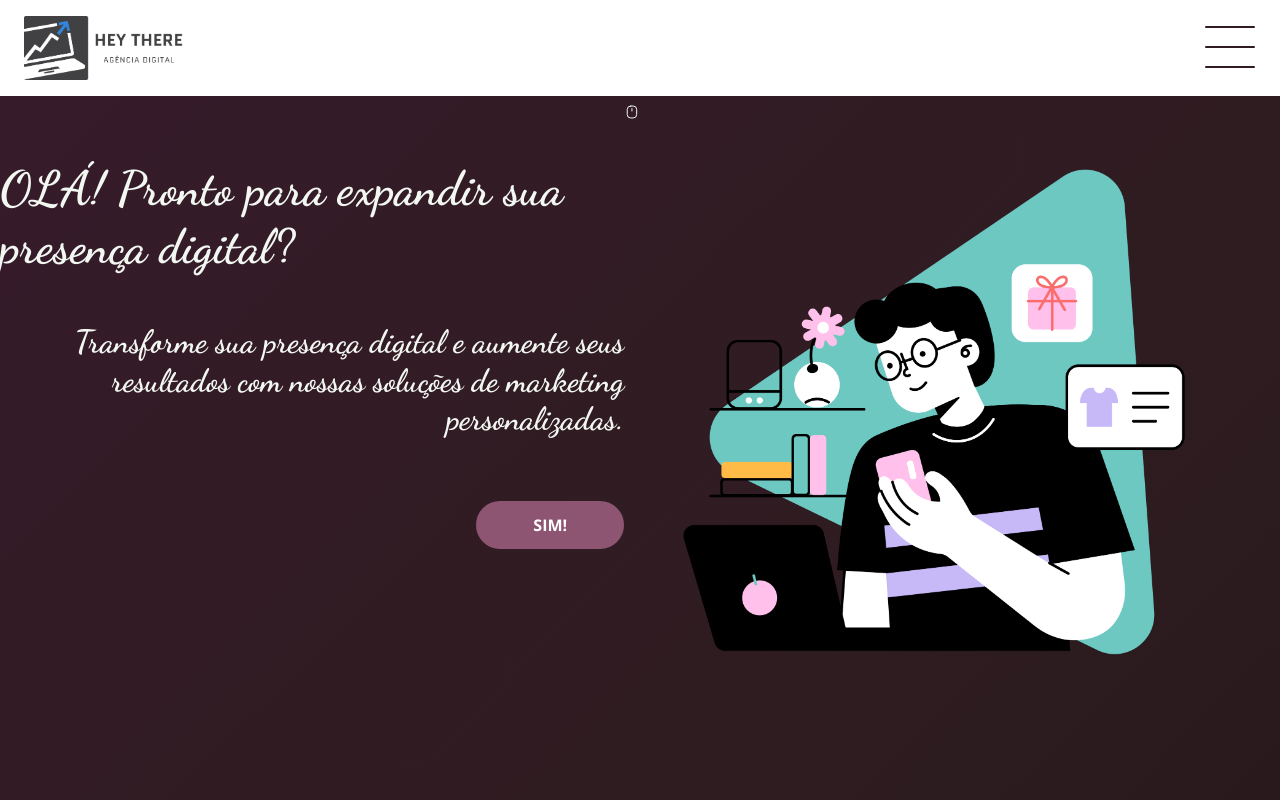
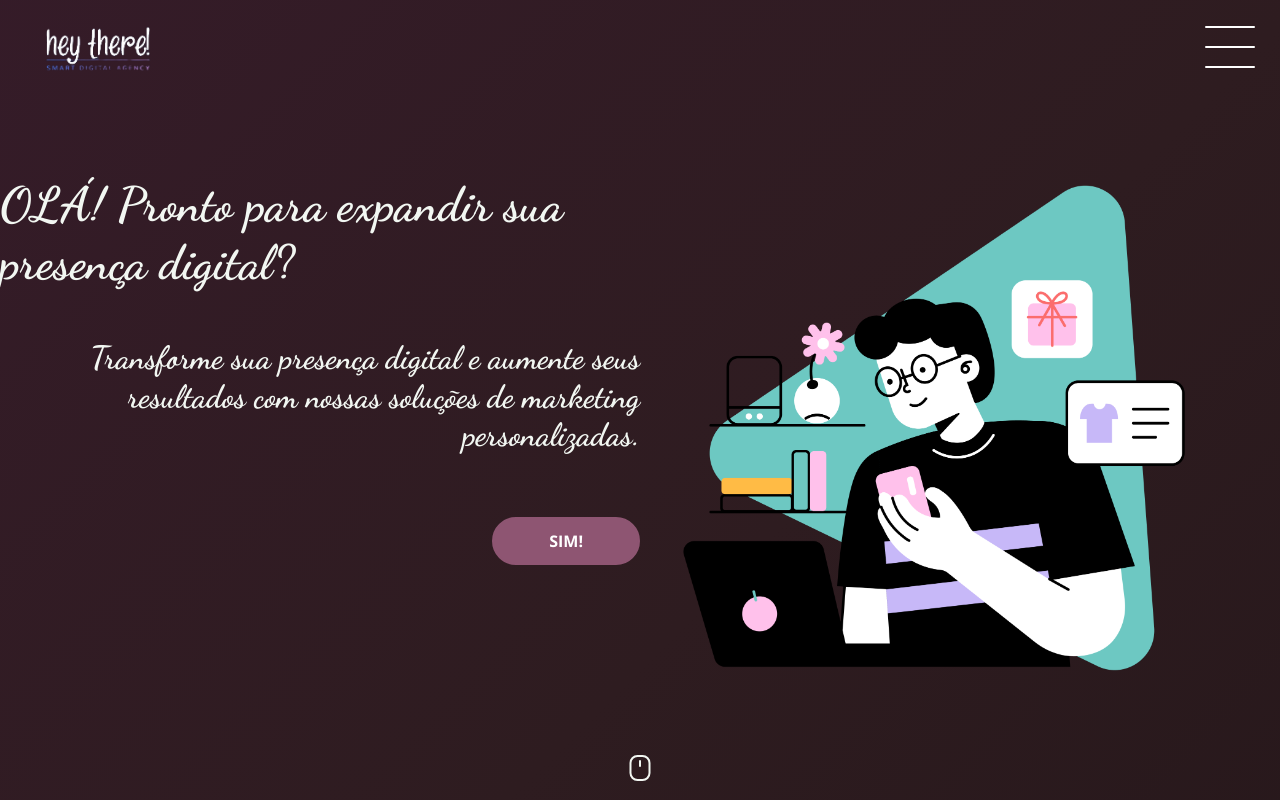
Before and after one commit to ribeirojer/Sausage, a React (Vite) app: page / in a window 1280 px wide. Shown: the top 800 px of the page. Built offline with nearby package versions, Linux system fonts and the light colour scheme.

Commit message:
edit header

```diff
--- a/src/App.tsx
+++ b/src/App.tsx
@@ -1,15 +1,34 @@
 import Header from './components/Header'
 import Footer from './components/Footer'
 import { Outlet } from 'react-router-dom'
+import styled from 'styled-components';
+
+const Wrapper = styled.div`
+  background: linear-gradient(-45deg, #050404, #2e1c20, #4a1942, #893168);
+  background-size: 400% 400%;
+  animation: backgroundTransition 8s ease-in-out infinite;
+
+  @keyframes backgroundTransition {
+    0% {
+      background-position: 0% 80%;
+    }
+    50% {
+      background-position: 80% 100%;
+    }
+    100% {
+      background-position: 0% 90%;
+    }
+  }
+`;
 
 function App() {
 
   return (
-    <>
+    <Wrapper>
       <Header/>
       <Outlet/>
       <Footer/>
-    </>
+    </Wrapper>
   )
 }
 
--- a/src/components/Footer/Styles.ts
+++ b/src/components/Footer/Styles.ts
@@ -2,7 +2,6 @@ import styled from "styled-components";
 
 export const FooterContainer = styled.footer`
   padding: 2rem 0;
-  background-color: #fff;
   display: flex;
   flex-wrap: wrap;
   justify-content: space-between;
--- a/src/components/Header/Styles.ts
+++ b/src/components/Header/Styles.ts
@@ -1,14 +1,17 @@
 import styled from "styled-components";
+
+const colorClara = "#C7B8F8";
+const colorBranca = "#fff";
+const colorEscura = "#2e1c20";
 
 export const Container = styled.header`
   display: flex;
   align-items: center;
   justify-content: space-between;
-  background-color: #fff;
   padding: 1rem 1.5rem;
 
   img {
-    height: 64px;
+    height: 5rem;
   }
 
   /* Menu Hamburguer */
@@ -33,7 +36,7 @@ export const Container = styled.header`
   .checkbox .trace {
     width: 50px;
     height: 2px;
-    background-color: #2e1c20;
+    background-color: ${colorBranca};
     position: absolute;
     border-radius: 4px;
     transition: 0.5s ease-in-out;
@@ -64,7 +67,7 @@ export const Container = styled.header`
     height: 40px;
     width: 40px;
     border-radius: 50%;
-    box-shadow: 0px 0px 0px 0px #ffffff;
+    box-shadow: 0px 0px 0px 0px ${colorBranca};
     z-index: -1;
     transition: 400ms ease-in-out 0s;
   }
@@ -89,7 +92,7 @@ export const Container = styled.header`
   }
   .menu-itens ul li a {
     margin: 1rem 0;
-    color: #2e1c20;
+    color: ${colorEscura};
     text-transform: uppercase;
     letter-spacing: 4px;
     font-size: 40px;
@@ -100,7 +103,7 @@ export const Container = styled.header`
 
   #toggle:checked + .checkbox .trace:nth-child(1) {
     transform: rotate(45deg);
-    background-color: #2e1c20;
+    background-color: ${colorEscura};
     top: 47px;
   }
   #toggle:checked + .checkbox .trace:nth-child(2) {
@@ -111,14 +114,14 @@ export const Container = styled.header`
   }
   #toggle:checked + .checkbox .trace:nth-child(3) {
     transform: rotate(-45deg);
-    background-color: #2e1c20;
+    background-color: ${colorEscura};
     top: 48px;
   }
   #toggle:checked + .checkbox {
-    background-color: #ffffff;
+    background-color: ${colorClara};
   }
   #toggle:checked ~ .menu {
-    box-shadow: 0px 0px 0px 100vmax white;
+    box-shadow: 0px 0px 0px 100vmax ${colorClara};
     z-index: 1;
   }
   #toggle:checked ~ .menu-itens {
--- a/src/components/Header/index.tsx
+++ b/src/components/Header/index.tsx
@@ -1,6 +1,6 @@
 import { useState } from "react";
 import { Link } from "react-router-dom";
-import logo from "../../assets/logo.png";
+import logo from "../../assets/logo-removebg-preview.png";
 import { Container } from "./Styles";
 
 type Props = {};
--- a/src/pages/Home/Portifolio/PortfolioCard.tsx
+++ b/src/components/Portifolio/PortfolioCard.tsx
@@ -1,5 +1,5 @@
 import styled from "styled-components";
-import Button from "../../../components/Button";
+import Button from "../Button";
 
 type Props = {
   imgSrc: string;
--- a/src/pages/Home/Portifolio/index.tsx
+++ b/src/components/Portifolio/index.tsx
@@ -1,6 +1,6 @@
 import CardComponent from "./PortfolioCard";
 import { useState } from "react";
-import Button from "../../../components/Button";
+import Button from "../Button";
 import { Eye, EyeClosed } from "phosphor-react";
 import { Section } from "./Styles";
 
--- a/src/pages/Home/CallToAction.tsx
+++ /dev/null
@@ -1,46 +0,0 @@
-import { Link } from "react-router-dom";
-import styled from "styled-components";
-import Button from "../../components/Button";
-
-type Props = {};
-
-const StyledSection = styled.section`
-  padding: 3rem 0;
-  max-width: 1200px;
-  margin: 0 auto;
-  display: flex;
-  flex-direction: column;
-  justify-content: space-between;
-  align-items: center;
-  gap: 1rem;
-
-  h2 {
-    font-size: 1.5rem;
-  }
-
-  @media (min-width: 1024px) {
-    padding: 6rem 0;
-    gap: 3rem;
-    flex-direction: unset;
-    h2 {
-      font-size: 2rem;
-    }
-  }
-`;
-
-const CallToAction = (props: Props) => {
-  return (
-    <StyledSection>
-      <h2>
-        Queremos ajudar a sua empresa a alcançar o sucesso digital. <br></br>
-        Entre em contato conosco hoje mesmo e saiba como nossos serviços
-        personalizados podem levar o seu negócio para o próximo nível.
-      </h2>
-      <Link to={"/contact"}>
-        <Button>Contato</Button>
-      </Link>
-    </StyledSection>
-  );
-};
-
-export default CallToAction;
--- a/src/pages/Home/HeroSection.tsx
+++ /dev/null
@@ -1,46 +0,0 @@
-import styled from "styled-components";
-import Button from "../../components/Button";
-import imagem from "../../assets/DrawKit Vector Illustration Black Friday & Online Shopping (1).png";
-import { MouseSimple } from "phosphor-react";
-import { Link } from "react-router-dom";
-
-const Wrapper = styled.div`
-  max-width: 1280px;
-  margin: 0 auto;
-  display: flex;
-  justify-content: space-between;
-  div {
-    margin-top: 4rem;
-    display: flex;
-    flex-direction: column;
-    align-items: flex-end;
-    gap: 3rem;
-  }
-  h2 {
-    text-align: end;
-  }
-  img {
-    width: 50vw;
-  }
-`;
-
-const Hero = () => {
-  return (
-    <Wrapper>
-      <div>
-        <h1>OLÁ! Pronto para expandir sua presença digital?</h1>
-        <h2>
-          Transforme sua presença digital e aumente seus resultados com nossas
-          soluções de marketing personalizadas.
-        </h2>
-        <Link to={"/contact"}>
-        <Button>SIM!</Button>
-        </Link>
-      </div>
-      <MouseSimple size={32} />
-      <img src={imagem} alt="" />
-    </Wrapper>
-  );
-};
-
-export default Hero;
--- a/src/pages/Home/index.tsx
+++ b/src/pages/Home/index.tsx
@@ -1,33 +1,127 @@
-import HeroSection from "./HeroSection";
-import CallToAction from "./CallToAction";
-import Portifolio from "./Portifolio";
+import imagem from "../../assets/DrawKit Vector Illustration Black Friday & Online Shopping (1).png";
+import Portifolio from "../../components/Portifolio";
 import styled from "styled-components";
+import { Link } from "react-router-dom";
+import Button from "../../components/Button";
+import { MouseSimple } from "phosphor-react";
+import { useRef, useState } from "react";
 
-const Wrapper = styled.div`
-  background: linear-gradient(-45deg, #050404, #2e1c20, #4a1942, #893168);
-  background-size: 400% 400%;
-  animation: backgroundTransition 8s ease-in-out infinite;
+const Wrapperb = styled.div`
+  max-width: 1280px;
+  margin: 0 auto;
+  display: flex;
+  justify-content: space-between;
+  div {
+    margin-top: 4rem;
+    display: flex;
+    flex-direction: column;
+    align-items: flex-end;
+    gap: 3rem;
+  }
+  h2 {
+    text-align: end;
+  }
+  img {
+    width: 50vw;
+  }
+  .desaparecer {
+    opacity: 1;
+    transition: opacity 0.3s ease-in-out;
+  }
 
-  @keyframes backgroundTransition {
+  .desaparecer.scroll {
+    opacity: 0;
+  }
+  .mover {
+    position: fixed;
+    bottom: 1rem;
+    left: 50%;
+    transform: translateX(-50%);
+    animation: moveUpDown 2s ease-in-out infinite;
+  }
+
+  @keyframes moveUpDown {
     0% {
-      background-position: 0% 80%;
+      transform: translate(-50%, 0);
     }
     50% {
-      background-position: 80% 100%;
+      transform: translate(-50%, -10px);
     }
     100% {
-      background-position: 0% 90%;
+      transform: translate(-50%, 0);
+    }
+  }
+`;
+
+const StyledSection = styled.section`
+  padding: 3rem 0;
+  max-width: 1200px;
+  margin: 0 auto;
+  display: flex;
+  flex-direction: column;
+  justify-content: space-between;
+  align-items: center;
+  gap: 1rem;
+
+  h2 {
+    font-size: 1.5rem;
+  }
+
+  @media (min-width: 1024px) {
+    padding: 6rem 0;
+    gap: 3rem;
+    flex-direction: unset;
+    h2 {
+      font-size: 2rem;
     }
   }
 `;
 
 function Home() {
+  document.addEventListener("scroll", function () {
+    var elemento = document.querySelector(".desaparecer");
+    var scrollPosicao =
+      window.scrollY ||
+      window.pageYOffset ||
+      document.body.scrollTop ||
+      document.documentElement.scrollTop;
+
+    if (scrollPosicao > 20) {
+      elemento?.classList.add("scroll");
+    } else {
+      elemento?.classList.remove("scroll");
+    }
+  });
+
   return (
-    <Wrapper>
-      <HeroSection></HeroSection>
-      <CallToAction></CallToAction>
+    <main>
+      <Wrapperb>
+        <div>
+          <h1>OLÁ! Pronto para expandir sua presença digital?</h1>
+          <h2>
+            Transforme sua presença digital e aumente seus resultados com nossas
+            soluções de marketing personalizadas.
+          </h2>
+          <Link to={"/contact"}>
+            <Button>SIM!</Button>
+          </Link>
+        </div>
+        <MouseSimple className="desaparecer mover" size={32} />
+
+        <img src={imagem} alt="" />
+      </Wrapperb>
+      <StyledSection>
+        <h2>
+          Queremos ajudar a sua empresa a alcançar o sucesso digital. <br></br>
+          Entre em contato conosco hoje mesmo e saiba como nossos serviços
+          personalizados podem levar o seu negócio para o próximo nível.
+        </h2>
+        <Link to={"/contact"}>
+          <Button>Contato</Button>
+        </Link>
+      </StyledSection>
       <Portifolio></Portifolio>
-    </Wrapper>
+    </main>
   );
 }
 
```
Also changed, not shown: src/assets/logo-removebg-preview.png (added), src/components/Portifolio/Styles.ts (renamed from src/pages/Home/Portifolio/Styles.ts).
